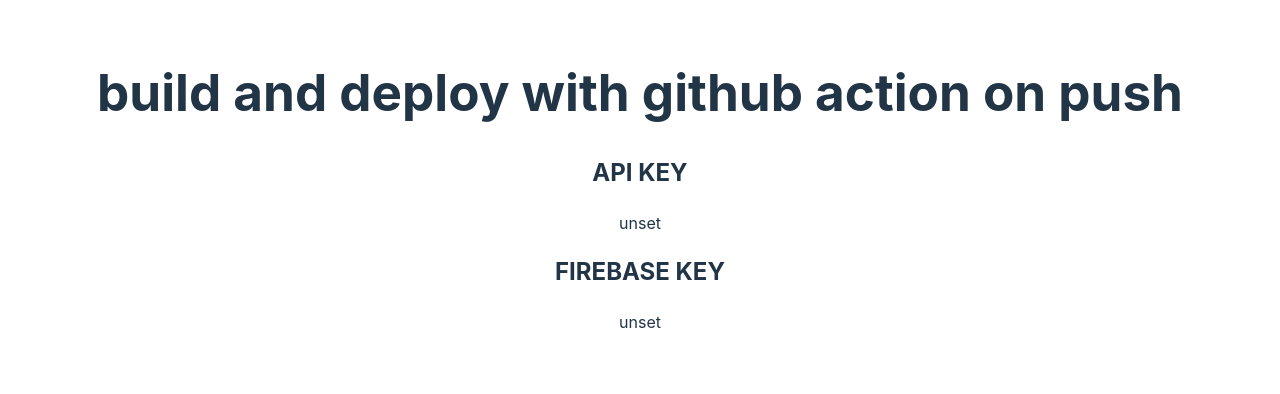
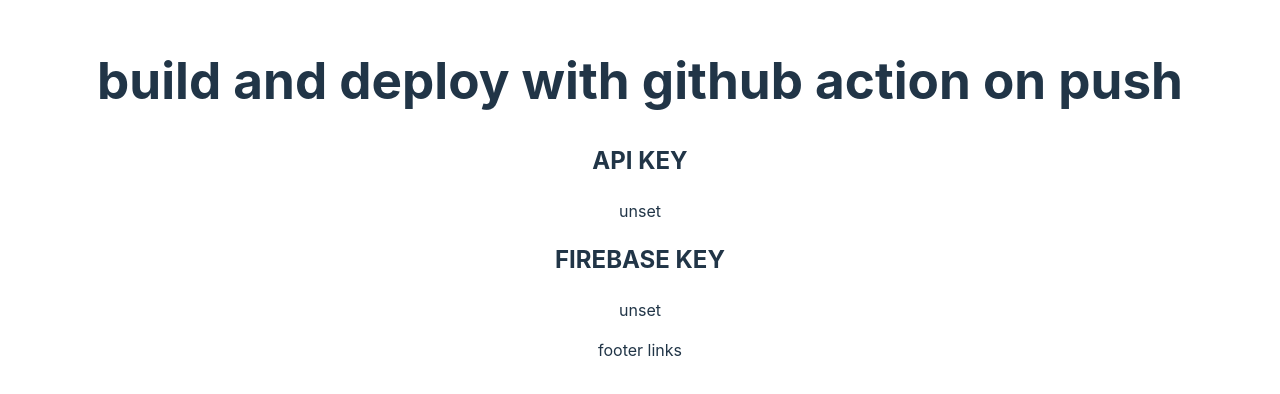
Before and after one commit to vimtage1/deploy-tutorial, a React (Vite) app: page / in a window 1280 px wide. Shown: the part 210-604 px from the top of the page. Built offline with nearby package versions, Linux system fonts and the light colour scheme; no server answers.

Commit message:
add footer

```diff
--- a/src/App.tsx
+++ b/src/App.tsx
@@ -12,6 +12,8 @@
 
       <h2>FIREBASE KEY</h2>
       <p>{import.meta.env.VITE_FIREBASE_KEY}</p>
+
+      <div>footer links</div>
     </>
   )
 }
```
